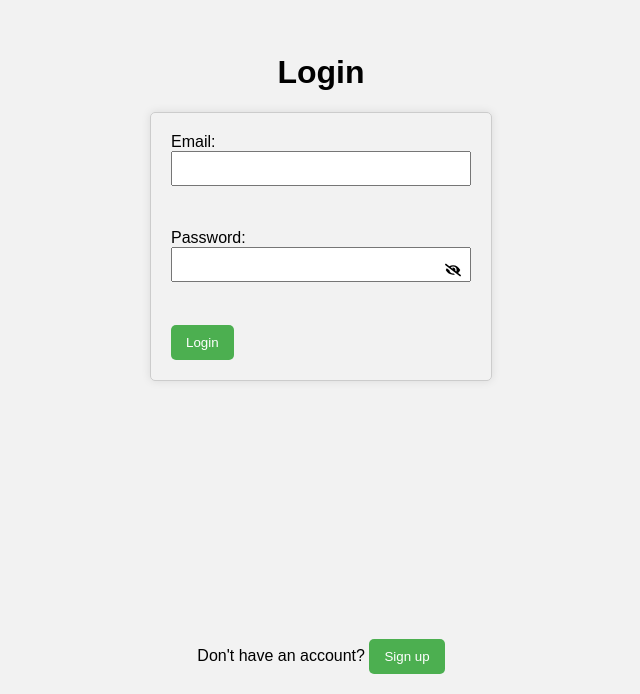
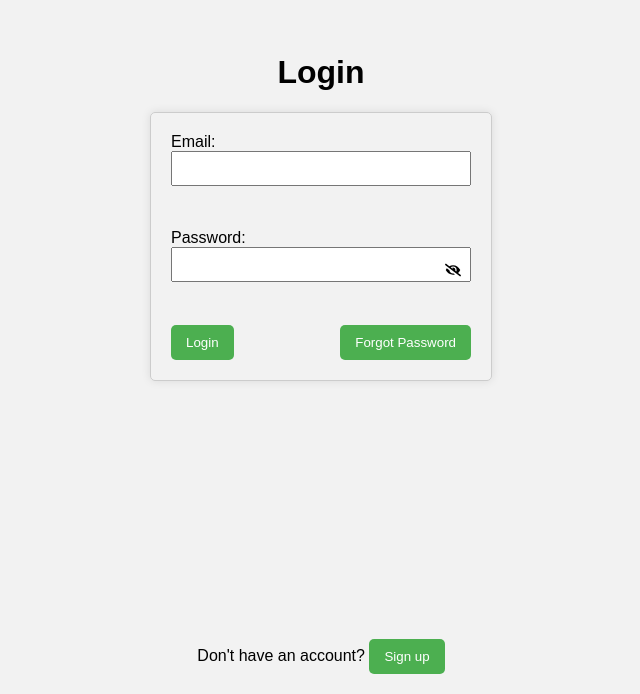
Before and after one commit to Airansh/Hospital-Management-System-Demo, a React (Create React App) app in the folder react-app/: page / in a window 1280 px wide. Shown: the part 106-800 px from the top of the page, without its empty margins (319-959 px from the left). Built offline with nearby package versions, Linux system fonts and the light colour scheme.

Commit message:
added forgot password

```diff
--- a/react-app/src/modules/Authentication/Login/index.js
+++ b/react-app/src/modules/Authentication/Login/index.js
@@ -63,7 +63,10 @@ function Login() {
           </div>
         </label>
         <br />
-        <button type="submit">Login</button>
+        <div className="button-container">
+          <button type="submit">Login</button>
+          <button type="button" onClick={() => nav('/forgotpassword')}>Forgot Password</button>
+        </div>
       </form>
       <div className="signup-link">
         <p>
--- a/react-app/src/modules/Authentication/Login/styles/loginStyles.css
+++ b/react-app/src/modules/Authentication/Login/styles/loginStyles.css
@@ -66,3 +66,8 @@
   .signup-link p {
     margin: 0;
   }
+
+  .button-container {
+    display: flex;
+    justify-content: space-between;
+  }
--- a/react-app/src/modules/Authentication/SignUp/index.js
+++ b/react-app/src/modules/Authentication/SignUp/index.js
@@ -63,7 +63,7 @@ function SignUp() {
         </label>
         <br />
         <label>
-          What is the year you were born in?
+          What year were you born in?
           <input
             value={ans1}
             onChange={handleQuestion1Change}
```
Also changed, not shown: 1 other file (tests, documents, lock files or other folders).
